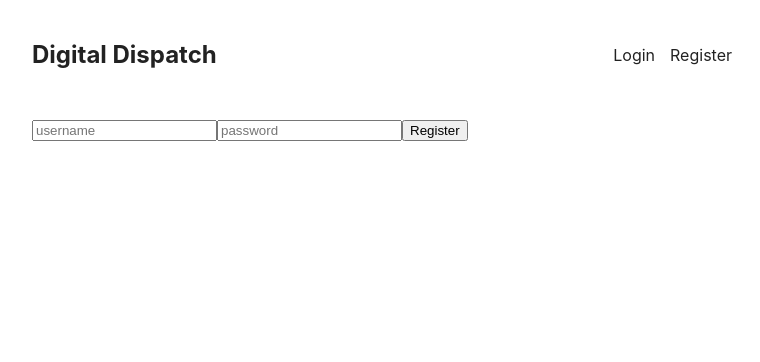
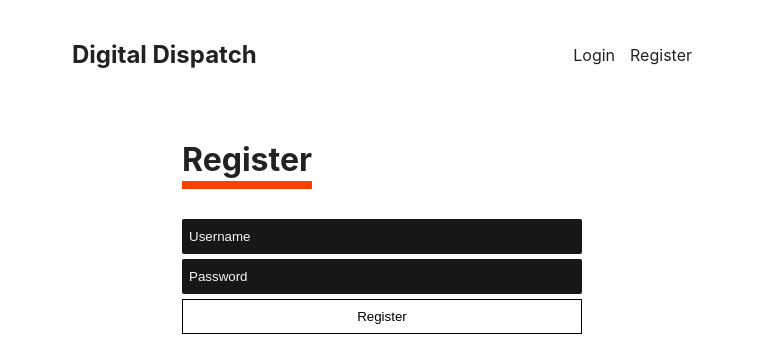
Before and after one commit to APatel-AI/DigitalDispatch, a React (Create React App) app in the folder client/: page /register in a window 1280 px wide. Shown: the top 362 px of the page, without its empty margins (258-1018 px from the left). Built offline with nearby package versions, Linux system fonts and the light colour scheme.

Commit message:
updated css style for register and login components

```diff
--- a/client/src/App.css
+++ b/client/src/App.css
@@ -1,9 +1,15 @@
+
+*{
+    box-sizing: border-box;
+}
+
 
 html{
     scroll-behavior: smooth;
 }
 body{
     color: #222;
+
 }
 
 img{
@@ -78,6 +84,49 @@ div.post p.post-summary{
 }
 
 
+/*  REGISTER AND LOGIN FORM Styles */
+
+form.login, form.register{
+
+    max-width: 400px;
+    margin: 0 auto;
+
+}
+
+input{
+    display: block;
+    width: 100%;
+    margin-bottom: 5px;
+    padding: 10px 7px;
+    border: 0;
+    color: white;
+    background-color: rgb(23, 23, 23);
+    border-radius: 2px;
+
+
+}
+
+button{
+    width: 100%;
+    display: block;
+    background-color: rgb(255, 255, 255);
+    border: solid 1px black;
+    padding: 9px 0px;
+}
+::placeholder{
+    color: whitesmoke;
+    text-transform: capitalize;
+}
+
+form h1{
+    text-align: left;
+    text-decoration-line: underline;
+    text-decoration-thickness: 8px;
+    text-decoration-color: rgb(255, 64, 0);
+    text-underline-offset: 10px;
+    margin-bottom: 40px;
+}
+
 /* responsive */
 @media only screen and (max-width: 682px){
     div.post p.post-info{
--- a/client/src/components/LoginPage.js
+++ b/client/src/components/LoginPage.js
@@ -1,8 +1,9 @@
 import React from 'react'
-
+import "../App.css"
 const LoginPage = () => {
   return (
-    <form action=''>
+    <form className='login'>
+        <h1>Login</h1>
         <input type='text' placeholder='username'/>
         <input type='password' placeholder='password'/>
         <button>Login</button>
--- a/client/src/components/Register.js
+++ b/client/src/components/Register.js
@@ -1,8 +1,9 @@
 import React from 'react'
-
+import '../App.css'
 const Register = () => {
   return (
-    <form action=''>
+    <form className='register'>
+    <h1>Register</h1>
     <input type='text' placeholder='username'/>
     <input type='password' placeholder='password'/>
     <button>Register</button>
```
